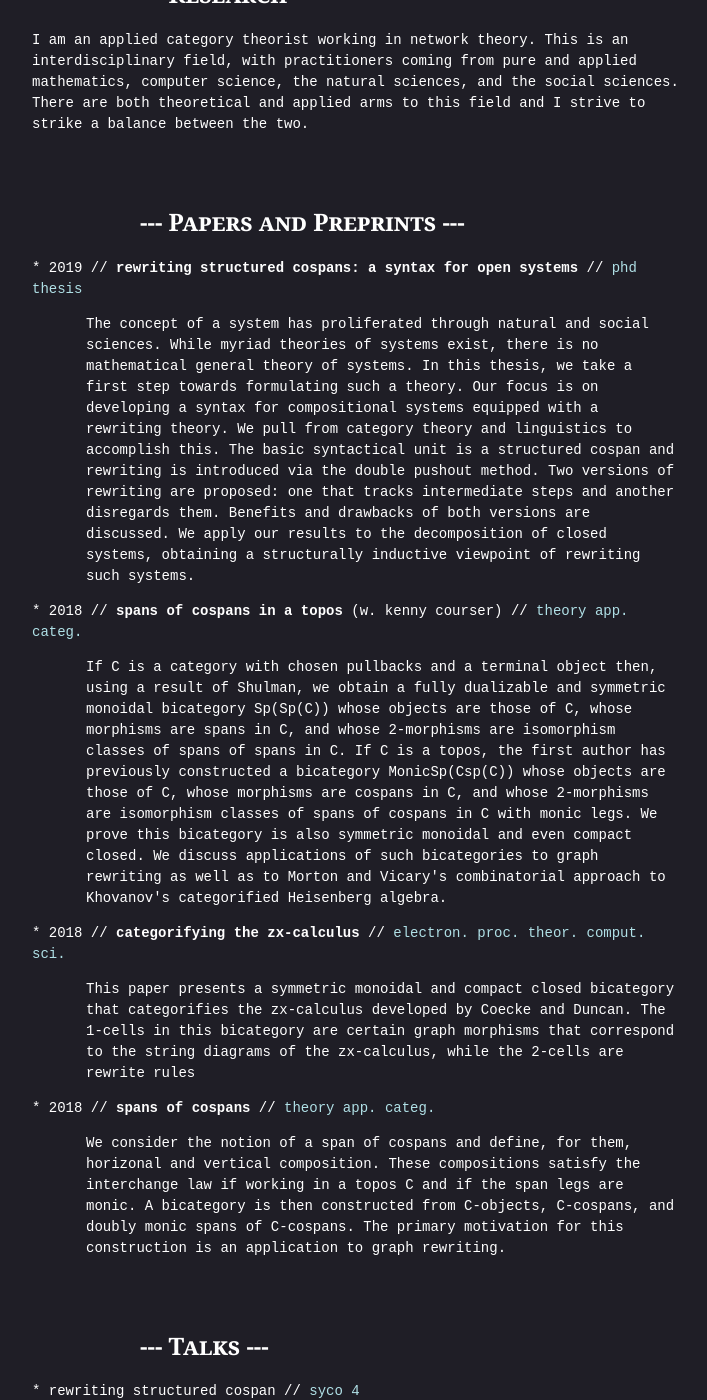
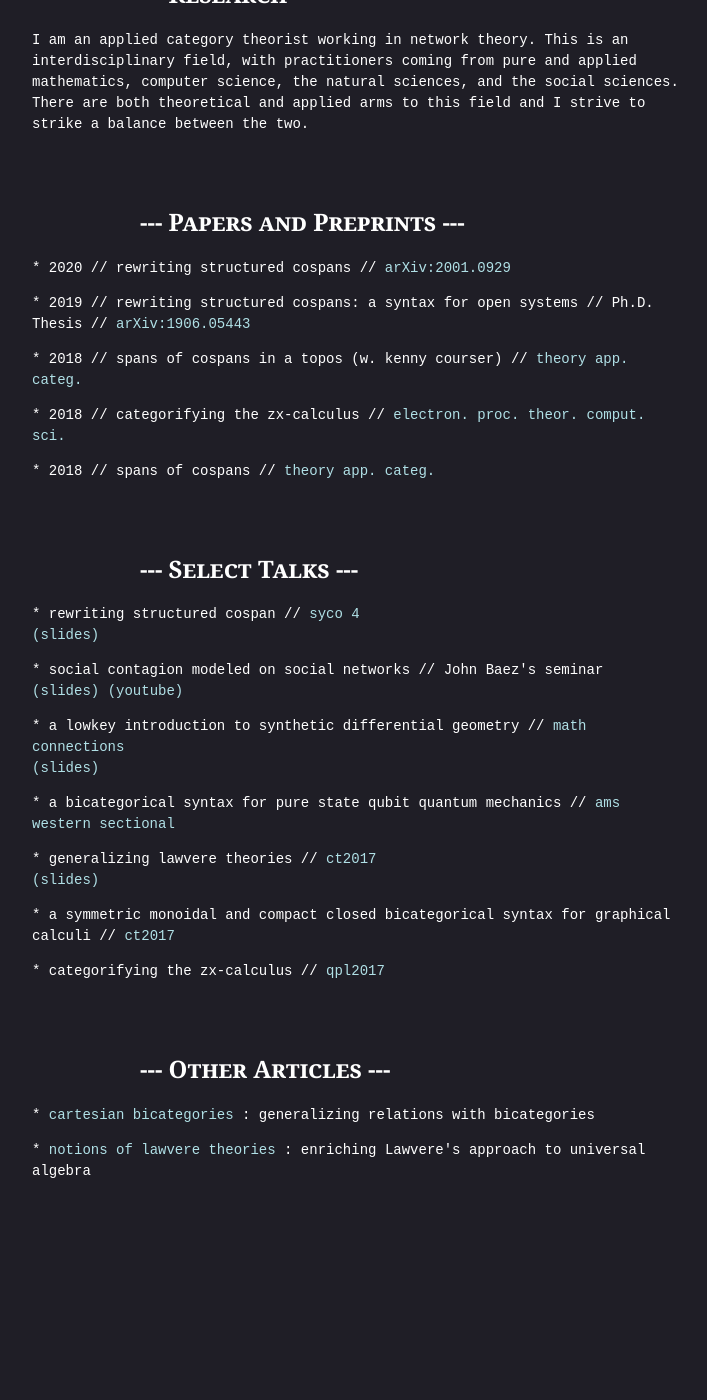
Before and after one commit to danielmichaelcicala/danielmichaelcicala.github.io, a Jekyll site: the page built from research/index.html, in a window 1280 px wide and 1400 px high, scrolled down 233 px. Shown: the whole window, without its empty margins (230-937 px from the left). Built offline with Jekyll 4.4.1, drawn with Linux system fonts in a browser that asks for light colours; after the commit the page ends 1547 px from its top, so only the background shows below that; some of the changed text lies outside the part shown.

Commit message:
update website

```diff
--- a/research/index.html
+++ b/research/index.html
@@ -21,82 +21,35 @@ title: research
   <h1> --- Papers and Preprints --- </h1>
 
     <p class="notab">
+      * 2020 //
+      rewriting structured cospans //
+      <a href="https://arxiv.org/abs/2001.09029"
+	 target="_blank"> arXiv:2001.0929 </a> </p>
+
+    <p class="notab">
       * 2019 //
-      <b> rewriting structured cospans: a syntax
-	for open systems </b> //
+      rewriting structured cospans: a syntax
+	for open systems //
+      Ph.D. Thesis //
       <a href="https://arxiv.org/abs/1906.05443"
-	 target="_blank"> phd thesis </a> </p>
-
-    <p class="tab">
-      The concept of a system has proliferated through
-      natural and social sciences. While myriad theories of
-      systems exist, there is no mathematical general theory
-      of systems. In this thesis, we take a first step
-      towards formulating such a theory. Our focus is on
-      developing a syntax for compositional systems equipped
-      with a rewriting theory. We pull from category theory
-      and linguistics to accomplish this. The basic
-      syntactical unit is a structured cospan and rewriting
-      is introduced via the double pushout method. Two
-      versions of rewriting are proposed: one that tracks
-      intermediate steps and another disregards
-      them. Benefits and drawbacks of both versions are
-      discussed. We apply our results to the decomposition
-      of closed systems, obtaining a structurally inductive
-      viewpoint of rewriting such systems. </p>
+	 target="_blank"> arXiv:1906.05443 </a> </p>
 
     <p class="notab">
       * 2018
-      // <b> spans of cospans in a topos </b>
+      // spans of cospans in a topos
       (w. kenny courser) //
       <a href="http://www.tac.mta.ca/tac/volumes/33/1/33-01abs.html"
 	 target="_blank"> theory app. categ. </a> </p>
 
-    <p class="tab">
-      If C is a category with chosen pullbacks and a
-      terminal object then, using a result of Shulman, we
-      obtain a fully dualizable and symmetric monoidal
-      bicategory Sp(Sp(C)) whose objects are those of C,
-      whose morphisms are spans in C, and whose 2-morphisms
-      are isomorphism classes of spans of spans in C. If C
-      is a topos, the first author has previously
-      constructed a bicategory MonicSp(Csp(C)) whose objects
-      are those of C, whose morphisms are cospans in C, and
-      whose 2-morphisms are isomorphism classes of spans of
-      cospans in C with monic legs. We prove this bicategory
-      is also symmetric monoidal and even compact closed. We
-      discuss applications of such bicategories to graph
-      rewriting as well as to Morton and Vicary's
-      combinatorial approach to Khovanov's categorified
-      Heisenberg algebra. </p>
-
     <p class="notab">
-      * 2018 // <b> categorifying the zx-calculus </b> //
+      * 2018 // categorifying the zx-calculus //
       <a href="http://eptcs.web.cse.unsw.edu.au/paper.cgi?QPL2017.19"
 	 target="_blank"> electron. proc. theor. comput. sci. </a> </p>
 
-    <p class="tab">
-	This paper presents a symmetric monoidal and compact
-        closed bicategory that categorifies the zx-calculus
-        developed by Coecke and Duncan. The 1-cells in this
-        bicategory are certain graph morphisms that
-        correspond to the string diagrams of the
-        zx-calculus, while the 2-cells are rewrite rules </p>
-
     <p class="notab">
-      * 2018 // <b> spans of cospans </b> //
+      * 2018 // spans of cospans //
       <a href="http://www.tac.mta.ca/tac/volumes/33/6/33-06abs.html"
 	 target="_blank"> theory app. categ. </a> </p>
-
-    <p class="tab">
-      We consider the notion of a span of cospans and
-      define, for them, horizonal and vertical
-      composition. These compositions satisfy the
-      interchange law if working in a topos C and if the
-      span legs are monic. A bicategory is then constructed
-      from C-objects, C-cospans, and doubly monic spans of
-      C-cospans. The primary motivation for this
-      construction is an application to graph rewriting.  </p>
 
     <br> <br>
 
@@ -104,7 +57,7 @@ title: research
 
 
 
-  <h1> --- Talks --- </h1>
+  <h1> --- Select Talks --- </h1>
 
     <p class="notab">
       * rewriting structured cospan //
@@ -151,20 +104,7 @@ title: research
       * categorifying the zx-calculus //
       <a href="http://qpl.science.ru.nl/" ttarget="_blank"> qpl2017 </a> </p>
 
-    <p class="notab">
-      * notions of lawvere theories //
-      <a href="http://www.math.jhu.edu/~eriehl/kanII/"
-	 target="_blank"> kan ext seminar </a> </p>
-
-    <p class="notab">
-      * spans of cospans // ucr math dept seminar </p>
-
-    <p class="notab">
-      * quasi-categories // julie bergner's homotopy theory
-      seminar </p>
-
     <br> <br>
-
 
 
 
```
Also changed, not shown: events/index.html (+15 -1 lines), index.html (+0 -11 lines), teaching/index.html (+19 -7 lines).
